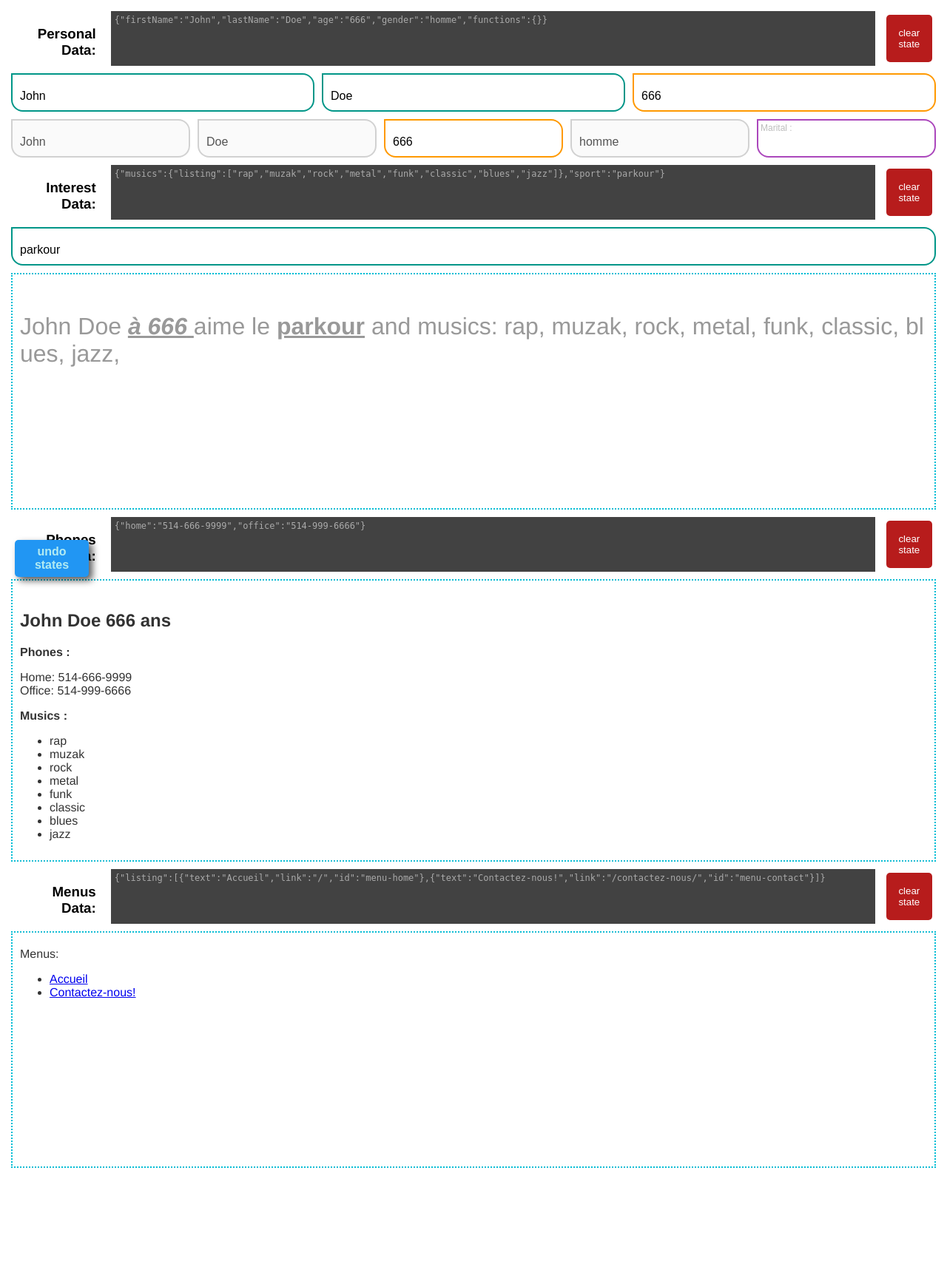
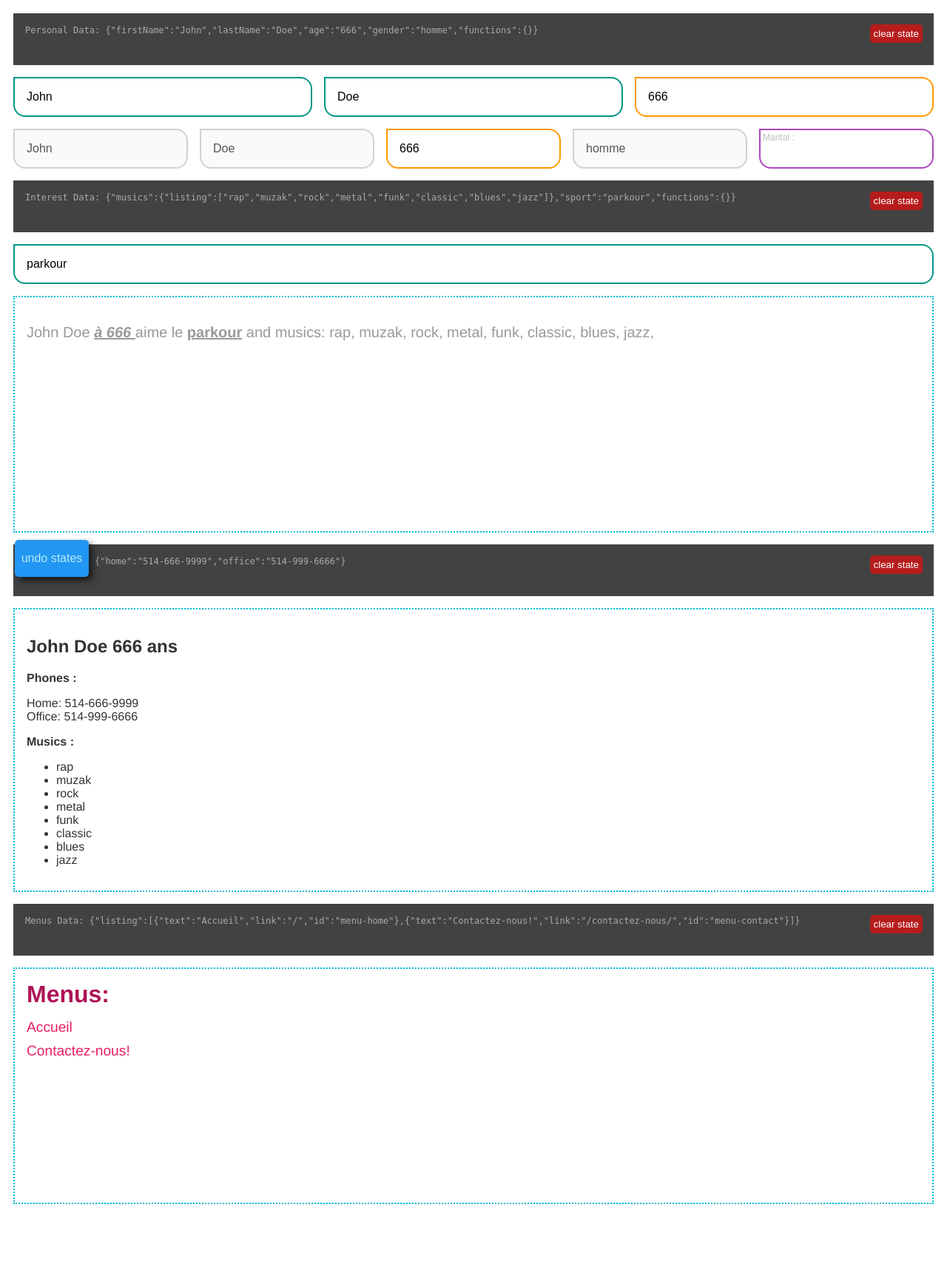
Before and after one commit to dwizzel-dev/js-php-mustache-states-server, a PHP site: page / in a window 1280 px wide. Shown: the whole page at 74% size. Before the commit the page ends 1579 px from the top, so only its background shows below. Run offline with PHP 8.4, Linux system fonts and the light colour scheme.

Commit message:
some bug style and cond

```diff
--- a/index.php
+++ b/index.php
@@ -67,7 +67,12 @@ $dataBindersInterest = base64_encode(json_encode([
   'musics' => [
     'listing' => ['rap', 'muzak', 'rock', 'metal', 'funk', 'classic', 'blues', 'jazz']
   ],
-  'sport' => 'parkour'
+  'sport' => 'parkour',
+  'functions' => [
+    'limitedList' =><<<JS
+
+JS
+  ]
 ]));
 
 $templatePersonalInterest = base64_encode(utf8_decode(<<<HTML
@@ -117,8 +122,8 @@ HTML));
         left: 3px;
       }
       :root{
-        --padding: 20px 10px 10px 10px;
-        --margin: 5px;
+        --padding: 1rem;
+        --margin: 0.5rem;
         --font-size-small:0.75rem;
         --font-size-regular:1rem;
         --font-size-medium:1.25rem;
@@ -156,7 +161,7 @@ HTML));
       }
       .response{
         border: 0;
-        padding: 5px;
+        padding: var(--padding);
         margin: var(--margin);
         font-size: var(--font-size-small);
         word-break: break-all;
@@ -165,9 +170,15 @@ HTML));
         box-sizing: border-box;
         background-color: #424242;
         font-family: monospace;
+        padding-bottom: 40px;
+        position: relative;
+        padding-right: 100px;
+      }
+      .response > div {
+        display: inline;
       }
       .text{
-        font-size: var(--font-size-bigger);
+        font-size: var(--font-size-medium);
         padding: var(--padding);
         margin: var(--margin);
         word-break: break-all;
@@ -210,7 +221,6 @@ HTML));
         border: 0;
         color: #b2ebf2;
         font-size: 1rem;
-        font-weight: bold;
         border-radius: 5px;
         cursor:pointer;
       }
@@ -219,7 +229,12 @@ HTML));
         border-radius: 5px;
         color: #fff;
         background: #b71c1c;
-        cursor:pointer;
+        cursor: pointer;
+        margin: 0;
+        position: absolute;
+        top: 15px;
+        right: 15px;
+        padding: 5px;
       }
     </style>
 
@@ -303,20 +318,45 @@ HTML));
 
     <!-- a template to be used by data-templated -->
     <template data-template="menus">
+      <style>
+          .scoped h2{
+            font-size: 2rem;
+            color: #ad1457;
+            padding: 0;
+            margin: 0 0 10px 0;
+          }
+          .scoped ul{
+            margin: 0;
+            padding: 0;
+            list-style: none;
+          }
+          .scoped li{
+            padding: 5px 0;
+            font-size: 1.2rem;
+          }
+          .scoped a{
+            color: #e91e63;
+            text-decoration: none;
+          }
+      </style>
       {{#menus}}
-        Menus:
+        <div class="scoped">
+          <h2>Menus:</h2>
           <ul>
             {{#menus.listing}}
               <li id="{{id}}"><a href="{{link}}">{{{text}}}</a></li>
             {{/menus.listing}}
           </ul>
+        </div>
       {{/menus}}
     </template>
 
     <div class="container">
-      <h3>Personal Data:</h3>
-      <div class="response" data-binded="personal"></div>
+      <div class="response">
+        <span>Personal Data: </span>
+        <div data-binded="personal"></div>
         <button data-action="delete" data-prop="personal" class="clear">clear state</button>
+      </div>
     </div>
 
     <div class="container">
@@ -333,9 +373,11 @@ HTML));
     </div>
 
     <div class="container">
-      <h3>Interest Data:</h3>
-      <div class="response" data-binded="interest"></div>
+      <div class="response">
+        <span>Interest Data:</span>
+        <div data-binded="interest"></div>
         <button data-action="delete" data-prop="interest" class="clear">clear state</button>
+      </div>
     </div>
 
     <div class="container">
@@ -348,9 +390,11 @@ HTML));
     </div>
 
     <div class="container">
-      <h3>Phones Data:</h3>
-      <div class="response" data-binded="phones"></div>
+      <div class="response">
+        <span>Phones Data:</span>
+        <div data-binded="phones"></div>
         <button data-action="delete" data-prop="phones" class="clear">clear state</button>
+      </div>
     </div>
 
     <div class="container">
--- a/js/global.js
+++ b/js/global.js
@@ -51,7 +51,7 @@ const Appz = () => {
 const anode = async (id, type, attr, content) => {
     await Appz().then(async (appz) => {
         const el = document.getElementById(id).appendChild(cnode(type, attr))
-        if(content !== undefined){
+        if(content !== undefined && content !== null){
             el.innerHTML = content
         }
         if(attr.hasOwnProperty('data-binded')){
@@ -100,17 +100,23 @@ const addMenus = async () => {
 
     //create a container element
 
+    //our data binders states first since it takes longer to load
+    await anode('body', 'input', {
+        type: 'hidden',
+        value: 'menus',
+        'data-binders': "@menus.json.php?lang=fr"
+    })
+
     //container
     await anode('body', 'div', {class: 'container', id: 'menus-container'})
-    //h3
-    await anode('menus-container', 'h3', {}, 'Menus Data:')
     //reponse box
-    await anode('menus-container', 'div', {
-        class: 'response',
-        'data-binded': 'menus'
-    })
+    await anode('menus-container', 'div', {class: 'response', id: 'menus-container-response'})
+    //title
+    await anode('menus-container-response', 'span', {}, 'Menus Data: ')
+    //the binded data
+    await anode('menus-container-response', 'div', {'data-binded': 'menus'})
     //the delete button
-    await anode('menus-container', 'button', {
+    await anode('menus-container-response', 'button', {
         class: 'clear',
         'data-action': 'delete',
         'data-prop': 'menus'
@@ -127,12 +133,6 @@ const addMenus = async () => {
         'data-templated': '@menus'
     }, 'loading menus ...')
 
-    //our data binders states
-    await anode('body', 'input', {
-        type: 'hidden',
-        value: 'menus',
-        'data-binders': "@menus.json.php?lang=fr"
-    })
 }
 
 // pushing later ondemand test with timeout or event scroll
```
Lines whose indentation alone changed are shown as unchanged.
